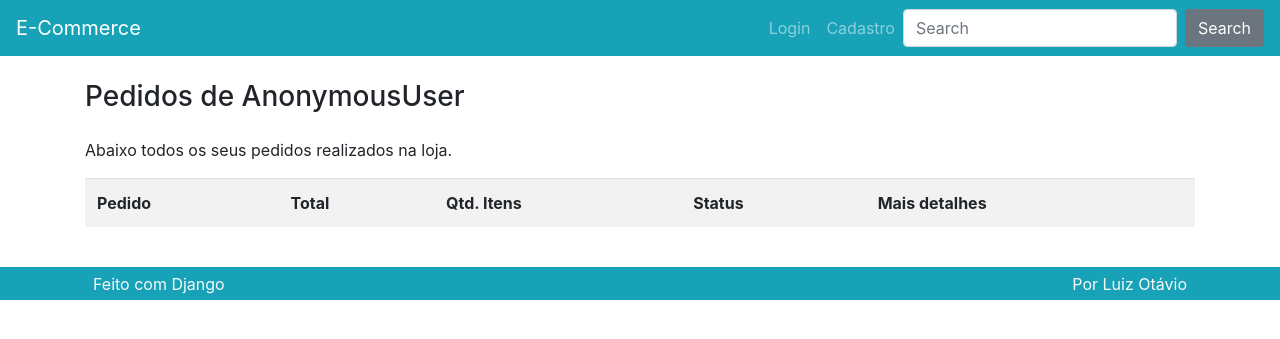
After one commit to Itossai/Projeto-ecommerce-django, a Django app: template pedido/templates/pedido/lista.html in a window 1280 px wide. The commit adds this page. Shown: the top 339 px of the page. Run offline with Django 5.2, Linux system fonts and the light colour scheme; the template is opened without the code that fills it, so the values that code supplies are empty; some libraries are stand-ins or nearby versions.

Commit message:
adicionando detalhe de pedido e listar pedidos

```diff
--- /dev/null
+++ b/pedido/templates/pedido/lista.html
@@ -0,0 +1,42 @@
+{% extends "base.html" %}
+{% load omfilters %}
+
+{% block conteudo %}
+
+<div class="row">
+            <div class="col">
+                <h3 class="mb-4">Pedidos de {{user}}</h3>
+                <p>Abaixo todos os seus pedidos realizados na loja.</p>
+
+                <div class="table-responsive">
+                    <table class="table table-striped">
+                        <tr>
+                            <th scope="col">Pedido</th>
+                            <th scope="col">Total</th>
+                            <th scope="col">Qtd. Itens</th>
+                            <th scope="col">Status</th>
+                            <th scope="col">Mais detalhes</th>
+                        </tr>
+
+                        {% for pedido in pedidos %}
+                        <tr>
+                            <th scope="row">{{pedido}}</td>
+                            <td>{{pedido.total|formata_preco}}</td>
+                            <td>{{pedido.qtd_total}}</td>
+                            <td>{{pedido.get_status_display}}</td>
+                            <td>
+                                <a href="{% url 'pedido:detalhe' pedido.id %}>"
+                                    Ver <i class="fas fa-search-plus ml-2"></i>
+                                </a>
+                            </td>
+                        </tr>
+                        {% endfor %}
+
+                    </table>
+                </div>
+            </div>
+        </div>
+
+    {% include "partials/_pagination.html" %}
+
+{% endblock conteudo %}
--- a/produto/views.py
+++ b/produto/views.py
@@ -13,6 +13,7 @@ class ListaProdutos(ListView):
     template_name = 'produto/lista.html'
     context_object_name = 'produtos'
     paginate_by = 10
+    ordering = ['-id']
 class DetalheProduto(DetailView):
     model = models.Produto
     template_name = 'produto/detalhe.html'
--- a/templates/partials/_nav.html
+++ b/templates/partials/_nav.html
@@ -17,7 +17,8 @@
                         Conta
                     </a>
                     <div class="dropdown-menu" aria-labelledby="navbarDropdown">
-                        <a class="dropdown-item" href="{% url 'perfil:criar' %}">Atualizar</a>
+                        <a class="dropdown-item" href="{% url 'pedido:lista' %}">Meus pedidos</a>
+                        <a class="dropdown-item" href="{% url 'perfil:criar' %}">Atualizar meus dados</a>
                         <a class="dropdown-item" href="{% url 'perfil:logout' %}">Sair</a>
                     </div>
                 </li>
--- a/templates/partials/_pagination.html
+++ b/templates/partials/_pagination.html
@@ -1,4 +1,6 @@
 {% if is_paginated %}
+<div class ="col mt-3 mb-3">
+    <div class="row">
         <div class="pagination">
         <ul class="pagination">
             {% if page_obj.has_previous %}
@@ -34,4 +36,6 @@
             {% endif %}
         </ul>
         </div>
+     </div>
+ </div>
 {% endif %}
```
Also changed, not shown: pedido/templates/pedido/detalhe.html (+9 -0 lines), pedido/templates/pedido/pagar.html (+6 -61 lines), pedido/views.py (+19 -11 lines), templates/partials/_pedido.html (added, +60 -0 lines). Lines whose indentation alone changed are shown as unchanged.
